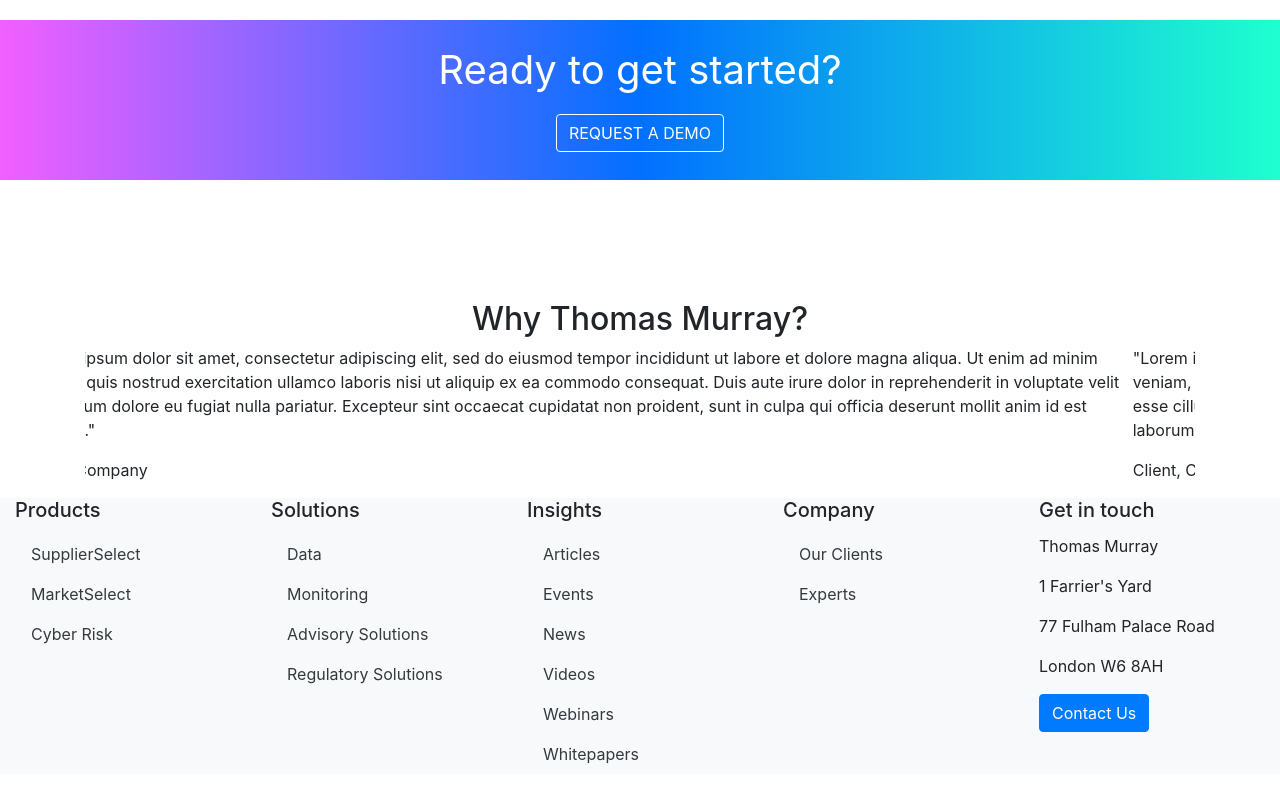
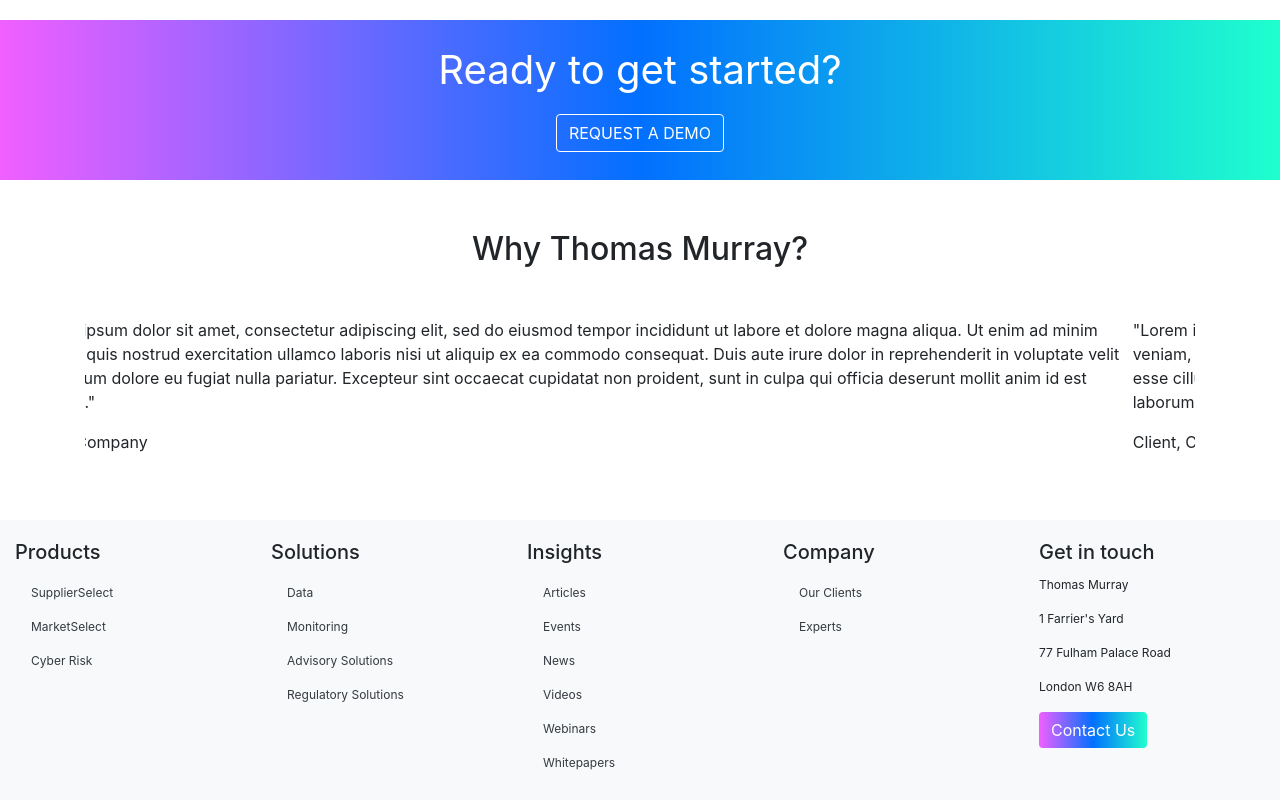
Before and after one commit to Amiejohnstone18/TM, a plain HTML site: page index.html in a window 1280 px wide. Shown: the part 2585-3385 px from the top of the page. Before the commit the page ends 3359 px from the top, so only its background shows below. Drawn offline with nearby package versions, Linux system fonts and the light colour scheme.

Commit message:
Updated HP

```diff
--- a/assets/css/style.css
+++ b/assets/css/style.css
@@ -104,3 +104,14 @@ h2 {
   color: white;
   border: 1px solid white;
 }
+
+.testimonials {
+  margin-top: 50px;
+}
+
+.footer {
+  margin-top: 50px;
+  padding-top: 20px;
+  padding-bottom: 20px;
+  font-size: 12px;
+}
--- a/index.html
+++ b/index.html
@@ -179,9 +179,9 @@
   </div>
 
   <!-- Why TM -->
-  <h2>Why Thomas Murray?</h2>
+  <h2 class="testimonials">Why Thomas Murray?</h2>
 
-  <div id="carouselExampleSlidesOnly" class="carousel slide container" data-ride="carousel">
+  <div id="carouselExampleSlidesOnly" class="carousel slide container testimonials" data-ride="carousel">
     <div class="carousel-inner">
       <div class="carousel-item active">
         <p>"Lorem ipsum dolor sit amet, consectetur adipiscing elit, sed do eiusmod tempor incididunt ut labore et dolore magna aliqua. Ut enim ad minim veniam, quis nostrud exercitation ullamco laboris nisi ut aliquip ex ea commodo consequat. Duis aute irure dolor in reprehenderit in voluptate velit esse cillum dolore eu fugiat nulla pariatur. Excepteur sint occaecat cupidatat non proident, sunt in culpa qui officia deserunt mollit anim id est laborum."</p>
@@ -200,7 +200,7 @@
 
 
   <!-- Footer -->
-    <div class="container-fluid bg-light">
+    <div class="container-fluid bg-light footer">
       <div class="row">
         <div class="col-sm">
               <h5 class="card-title">Products</h5>
@@ -235,7 +235,7 @@
           <p>1 Farrier's Yard</p>
           <p>77 Fulham Palace Road</p>
           <p>London W6 8AH</p>
-          <a href="#" class="btn btn-primary">Contact Us</a>
+          <a href="#" class="btn btn-primary" id="grad">Contact Us</a>
         </div>
       </div>
 
```
